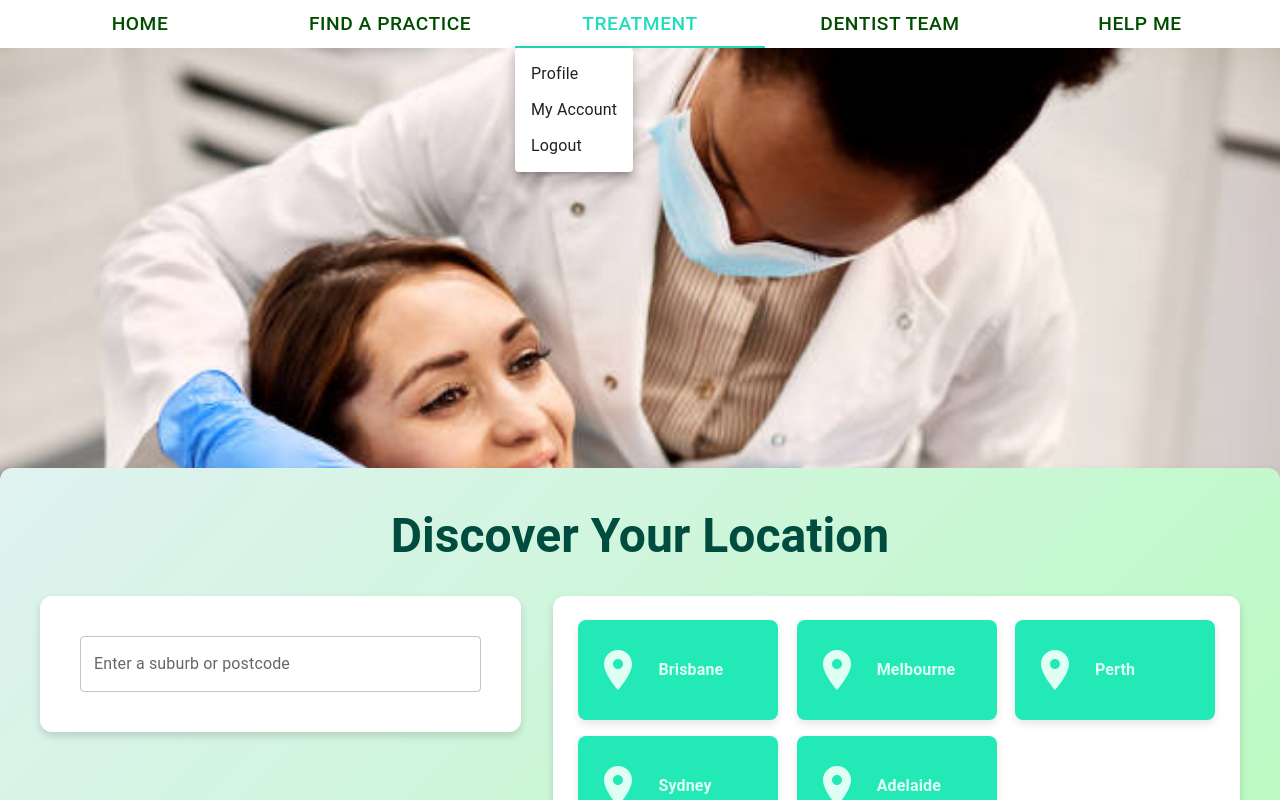
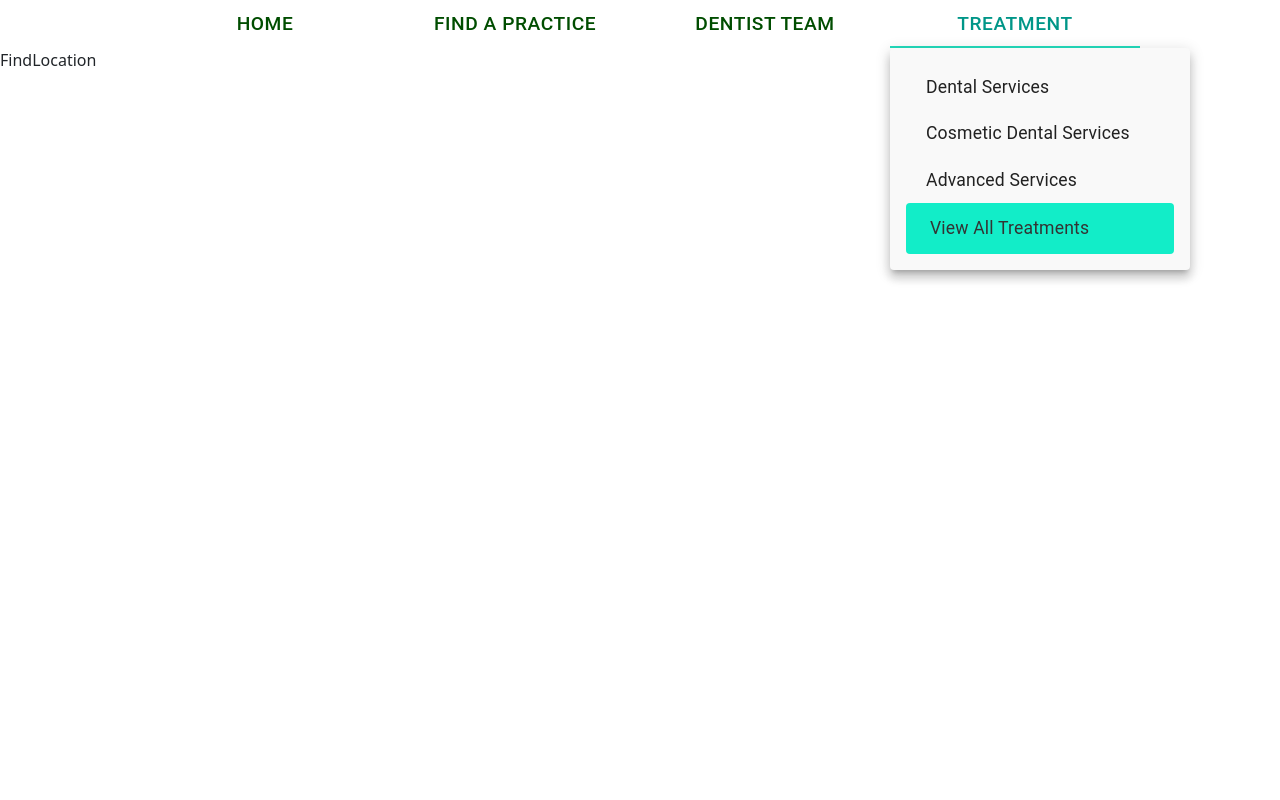
Before and after one commit to jackythesmurf/experteeth-fe, a React (Vite) app in the folder experteeth/: page /find-a-practice in a window 1280 px wide. Both pictures are taken after a click on the tab "TREATMENT". Shown: the top 800 px of the page. Built offline with nearby package versions, Linux system fonts and the light colour scheme.

Commit message:
navigation setup

```diff
--- a/experteeth/src/App.jsx
+++ b/experteeth/src/App.jsx
@@ -1,8 +1,12 @@
-import { useState } from "react";
-import reactLogo from "./assets/react.svg";
-import viteLogo from "/vite.svg";
+import {
+	BrowserRouter as Router,
+	Route,
+	Routes,
+} from "react-router-dom";
+import Navbar from "./components/containers/navs/HeaderNavBar/Navbar";
 import Home from "./pages/Home/Home";
-import Navbar from "./components/containers/navs/HeaderNavBar/Navbar";
+import FindLocation from "./pages/FindLocation/FindLocation";
+
 import "bootstrap/dist/css/bootstrap.min.css";
 import "./App.css";
 import "slick-carousel/slick/slick.css";
@@ -10,10 +14,17 @@ import "slick-carousel/slick/slick-theme.css";
 
 function App() {
 	return (
-		<div>
-			<Navbar></Navbar>
-			<Home></Home>
-		</div>
+		<Router>
+			<Navbar />
+			<Routes>
+				<Route path="/" element={<Home />} />
+				<Route
+					path="/find-a-practice"
+					element={<FindLocation />}
+				/>
+
+			</Routes>
+		</Router>
 	);
 }
 
--- a/experteeth/src/components/containers/navs/HeaderNavBar/Navbar.jsx
+++ b/experteeth/src/components/containers/navs/HeaderNavBar/Navbar.jsx
@@ -1,42 +1,23 @@
-import * as React from "react";
+import React from "react";
 import PropTypes from "prop-types";
 import Box from "@mui/material/Box";
 import Tabs from "@mui/material/Tabs";
 import Tab from "@mui/material/Tab";
-import Menu from "@mui/material/Menu";
-import MenuItem from "@mui/material/MenuItem";
-
-function samePageLinkNavigation(event) {
-	if (
-		event.defaultPrevented ||
-		event.button !== 0 || // ignore everything but left-click
-		event.metaKey ||
-		event.ctrlKey ||
-		event.altKey ||
-		event.shiftKey
-	) {
-		return false;
-	}
-	return true;
-}
+import { Link, useLocation } from "react-router-dom";
+import { Menu, MenuItem } from "@mui/material";
 
 function LinkTab(props) {
 	return (
 		<Tab
-			component="a"
-			onClick={(event) => {
-				if (samePageLinkNavigation(event)) {
-					event.preventDefault();
-				}
-			}}
-			aria-current={props.selected && "page"}
+			component={Link}
+			to={props.to}
 			sx={{
-				color: "#004d00", // Dark green for default tab color
-				fontSize: "1.2rem", // Increase font size
-				flex: 1, // Make the tab fill more space
-				minWidth: 250, // Set a minimum width for each tab
+				color: "#004d00",
+				fontSize: "1.2rem",
+				flex: 1,
+				minWidth: 250,
 				"&.Mui-selected": {
-					color: "#009688", // Neon mint green for the selected tab
+					color: "#009688",
 				},
 			}}
 			{...props}
@@ -45,24 +26,21 @@ function LinkTab(props) {
 }
 
 LinkTab.propTypes = {
-	selected: PropTypes.bool,
+	to: PropTypes.string.isRequired,
 };
 
 function Navbar() {
-	const [value, setValue] = React.useState(0);
+	const location = useLocation();
+	const [value, setValue] = React.useState(
+		getTabValue(location.pathname)
+	);
 	const [anchorEl, setAnchorEl] = React.useState(null);
 
-	const handleChange = (event, newValue) => {
-		if (
-			event.type !== "click" ||
-			(event.type === "click" &&
-				samePageLinkNavigation(event))
-		) {
-			setValue(newValue);
-		}
+	const handleTabChange = (event, newValue) => {
+		setValue(newValue);
 	};
 
-	const handleClick = (event) => {
+	const handleTreatmentMenuClick = (event) => {
 		setAnchorEl(event.currentTarget);
 	};
 
@@ -70,7 +48,9 @@ function Navbar() {
 		setAnchorEl(null);
 	};
 
-	const open = Boolean(anchorEl);
+	React.useEffect(() => {
+		setValue(getTabValue(location.pathname));
+	}, [location.pathname]);
 
 	return (
 		<Box
@@ -84,57 +64,127 @@ function Navbar() {
 				sx={{
 					width: "100%",
 					maxWidth: "100%",
-					overflowX: "auto", // Enable horizontal scroll if needed
+					overflowX: "auto",
 					display: "flex",
-					justifyContent: "center", // Center the Tabs
+					justifyContent: "center",
 				}}>
 				<Tabs
 					value={value}
-					onChange={handleChange}
-					aria-label="nav tabs example"
-					role="navigation"
+					onChange={handleTabChange}
+					aria-label="nav tabs"
 					sx={{
-						minWidth: "max-content", // Ensure tabs container width grows with its content
+						minWidth: "max-content",
 						"& .MuiTabs-indicator": {
-							backgroundColor: "#23DCBD", // Neon mint green indicator
+							backgroundColor: "#23DCBD",
 						},
 					}}>
-					<LinkTab label="Home" href="/drafts" />
-					<LinkTab label="Find a practice" href="/drafts" />
+					<LinkTab label="Home" to="/" value={0} />
+					<LinkTab
+						label="Find a practice"
+						to="/find-a-practice"
+						value={1}
+					/>
+					<LinkTab
+						label="Dentist Team"
+						to="/dentist-team"
+						value={2}
+					/>
 					<Tab
 						label="Treatment"
-						onClick={handleClick}
-						aria-controls={
-							open ? "dropdown-menu" : undefined
-						}
+						aria-controls="treatment-menu"
 						aria-haspopup="true"
+						onClick={handleTreatmentMenuClick}
 						sx={{
-							color: "#040009", // Dark green for default tab color
-							fontSize: "1.2rem", // Increase font size
-							minWidth: 250, // Set a minimum width for each tab
-							flex: 1, // Make the tab fill more space
+							color: "#004d00",
+							fontSize: "1.2rem",
+							flex: 1,
+							minWidth: 250,
 							"&.Mui-selected": {
-								color: "#23DCBD", // Neon mint green for the selected tab
+								color: "#009688",
 							},
 						}}
 					/>
-					<LinkTab label="Dentist Team" href="/spam" />
-					<LinkTab label="Help me" href="/spam" />
 				</Tabs>
+				<Menu
+					id="treatment-menu"
+					anchorEl={anchorEl}
+					open={Boolean(anchorEl)}
+					onClose={handleClose}
+					PaperProps={{
+						sx: {
+							width: 300, // Increased width for better readability
+							maxWidth: "100%",
+							backgroundColor: "#f9f9f9", // Light background color for better visibility
+						},
+					}}
+					MenuListProps={{
+						sx: {
+							padding: 2, // Increase padding inside the menu
+						},
+					}}>
+					<MenuItem
+						component={Link}
+						to="/treatment/option2"
+						onClick={handleClose}
+						sx={{
+							fontSize: "1.1rem",
+							padding: "10px 20px",
+						}}>
+						Dental Services
+					</MenuItem>
+					<MenuItem
+						component={Link}
+						to="/treatment/option3"
+						onClick={handleClose}
+						sx={{
+							fontSize: "1.1rem",
+							padding: "10px 20px",
+						}}>
+						Cosmetic Dental Services
+					</MenuItem>
+					<MenuItem
+						component={Link}
+						to="/treatment/option4"
+						onClick={handleClose}
+						sx={{
+							fontSize: "1.1rem",
+							padding: "10px 20px",
+						}}>
+						Advanced Services
+					</MenuItem>
+					<MenuItem
+						component={Link}
+						to="/treatment"
+						onClick={handleClose}
+						sx={{
+							fontSize: "1.1rem", // Larger font size
+							padding: "12px 24px", // More padding for easier clicking
+							color: "#333333", // Darker text color for better readability
+							backgroundColor: "#12EDC8", // Softer mint green background
+							"&:hover": {
+								transition: 1,
+								backgroundColor: "#E1FEFA", // Lighter mint green on hover
+							},
+							borderRadius: "4px", // Rounded corners for a softer look
+						}}>
+						View All Treatments
+					</MenuItem>
+				</Menu>
 			</Box>
-			<Menu
-				id="dropdown-menu"
-				anchorEl={anchorEl}
-				open={open}
-				onClose={handleClose}>
-				<MenuItem onClick={handleClose}>Profile</MenuItem>
-				<MenuItem onClick={handleClose}>
-					My Account
-				</MenuItem>
-				<MenuItem onClick={handleClose}>Logout</MenuItem>
-			</Menu>
 		</Box>
 	);
 }
 
+// Helper function to get tab value based on pathname
+function getTabValue(pathname) {
+	const tabMap = {
+		"/": 0,
+		"/find-a-practice": 1,
+		"/dentist-team": 2,
+		"/help-me": 3,
+	};
+
+	return tabMap[pathname] ?? false;
+}
+
 export default Navbar;
--- /dev/null
+++ b/experteeth/src/pages/FindLocation/FindLocation.jsx
@@ -0,0 +1,9 @@
+import React from 'react'
+
+const FindLocation = () => {
+  return (
+    <div>FindLocation</div>
+  )
+}
+
+export default FindLocation
```
